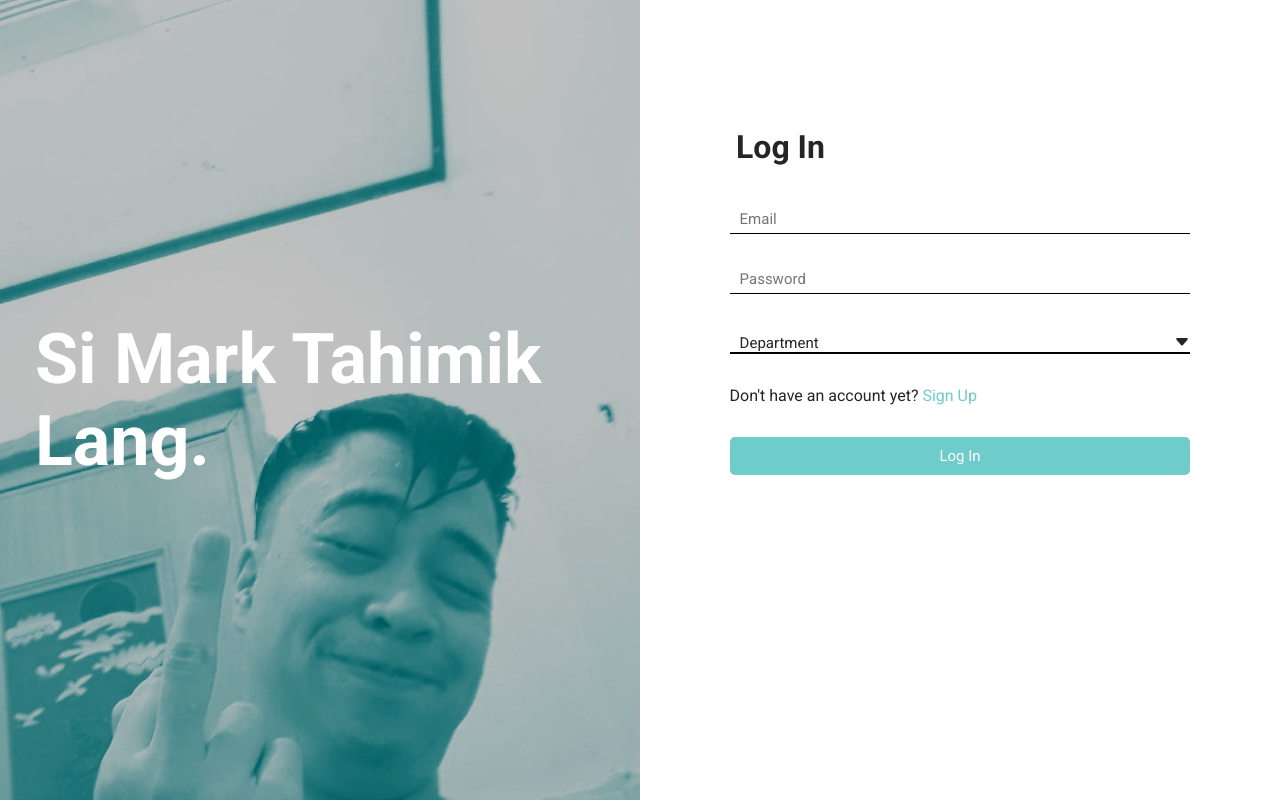
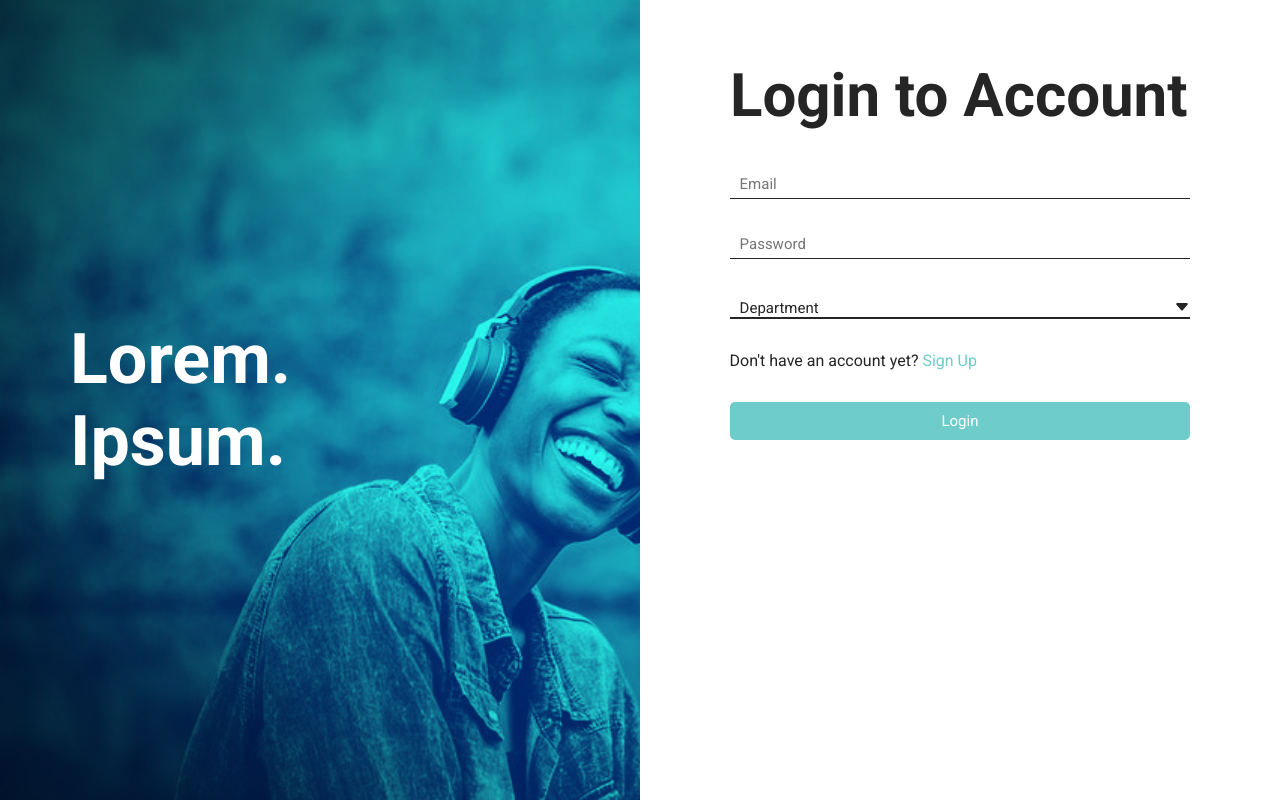
Before and after one commit to davidosmagnos/BlockchaiExplorers, a plain HTML site: page login.html in a window 1280 px wide. Drawn offline with Linux system fonts and the light colour scheme.

Commit message:
add comments and change poster

```diff
--- a/login.html
+++ b/login.html
@@ -12,17 +12,22 @@
 <script src="./js/login.js" defer></script>
 </head>
 <body>
+    <!-- main container -->
     <div class="container">
+        <!-- left half -->
         <div class="poster">
-            <h1>Si Mark Tahimik Lang.</h1>
+            <h1>Lorem. <br>Ipsum.</h1>
         </div>
+        <!-- end of left half -->
+        <!-- right half -->
         <div class="sign-up">
-            <h1>Log In</h1>
+            <h1>Login to Account</h1>
             <div class="form">
                 <form action="">
                   <div class="fields">
                       <input type="email" name="email" placeholder="Email" autocomplete="off" required>
                       <input type="password" name="password" placeholder="Password">
+                      <!-- custom dropdown menu -->
                       <div class="dropdown">
                           <span id="drpdwn-value">Department</span>
                           <svg xmlns="http://www.w3.org/2000/svg" width="16" height="16" fill="currentColor" class="bi bi-caret-down-fill down" id="down" viewBox="0 0 16 16">
@@ -38,12 +43,15 @@
                             </ul>
                         </div>
                       </div>
-                      <p>Don't have an account yet? <a href="#">Sign Up</a></p>
-                      <button type="submit">Log In</button>
+                      <!-- end of custom dropdown -->
+                      <p>Don't have an account yet? <a href="./registration.html">Sign Up</a></p>
+                      <button type="submit">Login</button>
                   </div>
                 </form>
             </div>
         </div>
+        <!-- end of right half -->
     </div>
+    <!-- end of main container -->
 </body>
 </html>
--- a/style/login-style.css
+++ b/style/login-style.css
@@ -9,21 +9,20 @@
 }
 
 .poster{
-    background-image: url(../images/mark.jpg);
+    background-image: url(../images/poster.jpg);
     height: 100vh;
     width: 50vw;
     background-size:cover;
     background-repeat: no-repeat;
     font-family: 'Roboto', sans-serif;
     display: flex;
-    justify-content: center;
     align-items: center;
     font-size: 35px;
     color: white;
     background-color: #4C8C8E;
 }
 .poster h1{
-    margin:.5em;
+    margin-left:1em;
 }
 
 .sign-up{
@@ -37,7 +36,10 @@
 }
 .sign-up h1{
     font-family: 'Roboto', sans-serif;
-    margin:4em 0 0 3em;
+    margin:1em 0 0 1.5em;
+    font-size: 60px;
+    /* background-color: red; */
+    width: fit-content;
 }
 
 .form{
@@ -55,7 +57,7 @@
     margin: 2em auto;
     background-color: transparent;
     border: none;
-    border-bottom: 1px solid black;
+    border-bottom: 1px solid rgb(37, 37, 37);
     font-size: 15px;
     padding: 10px;
     font-family: 'Roboto', sans-serif;
@@ -76,7 +78,7 @@
     border-radius: 5px;
 }
 .fields button[type="submit"]:hover{
-    background-color: #8bf5f2;
+    background-color: #448b89;
 }
 
 .dropdown{
@@ -86,7 +88,7 @@
     margin: 2em auto;
     background-color: transparent;
     border: none;
-    border-bottom: 1px solid black;
+    border-bottom: 1px solid rgb(37, 37, 37);
     font-size: 15px;
     padding: 10px;
     font-family: 'Roboto', sans-serif;
@@ -98,7 +100,7 @@
     height: 0;
     background-color: white;
     border: none;
-    border: 1px solid black;
+    border: 1px solid rgb(37, 37, 37);
     font-size: 15px;
     font-family: 'Roboto', sans-serif;
     outline: none;
```
Also changed, not shown: registration.html (+2 -2 lines), images/poster.jpg (added).
